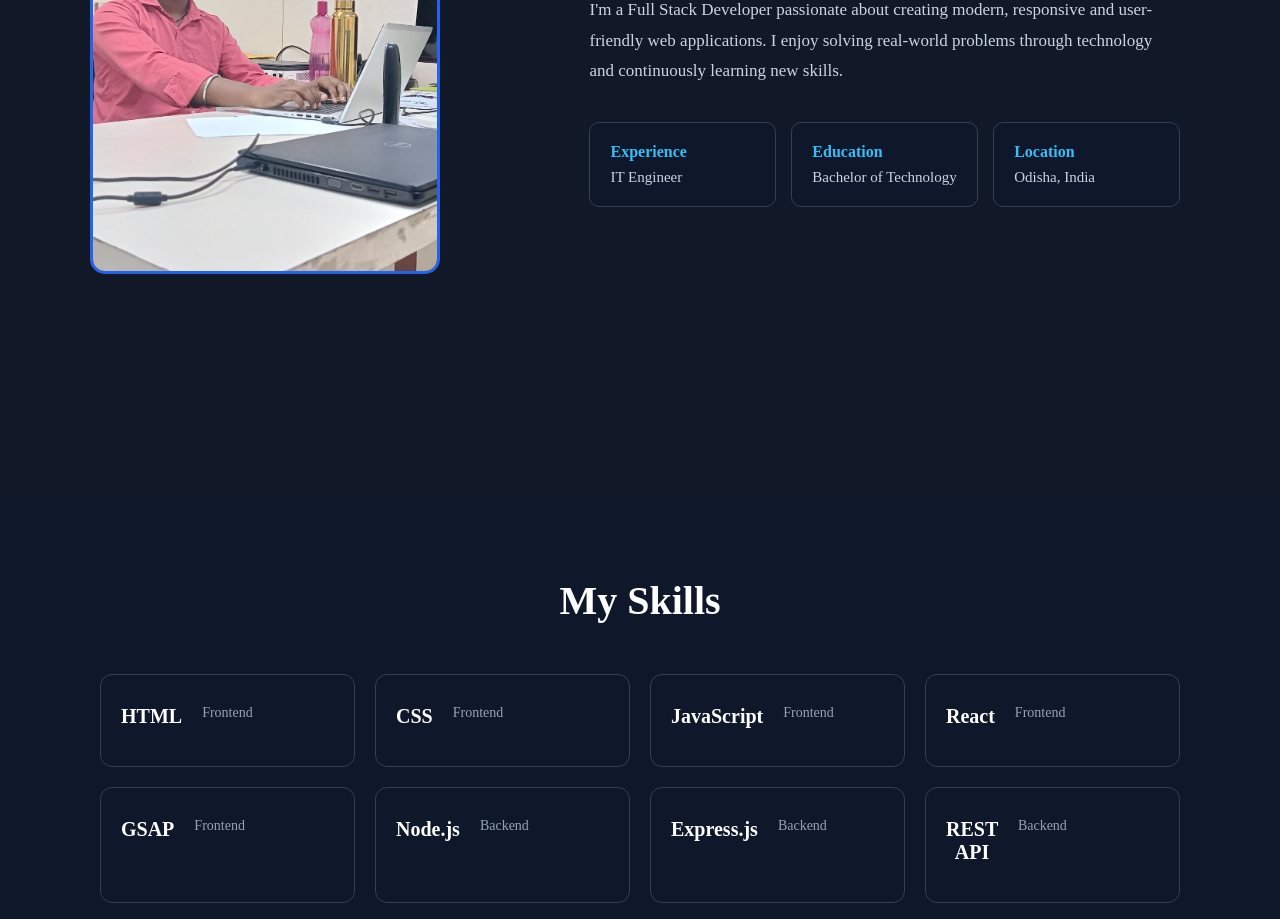
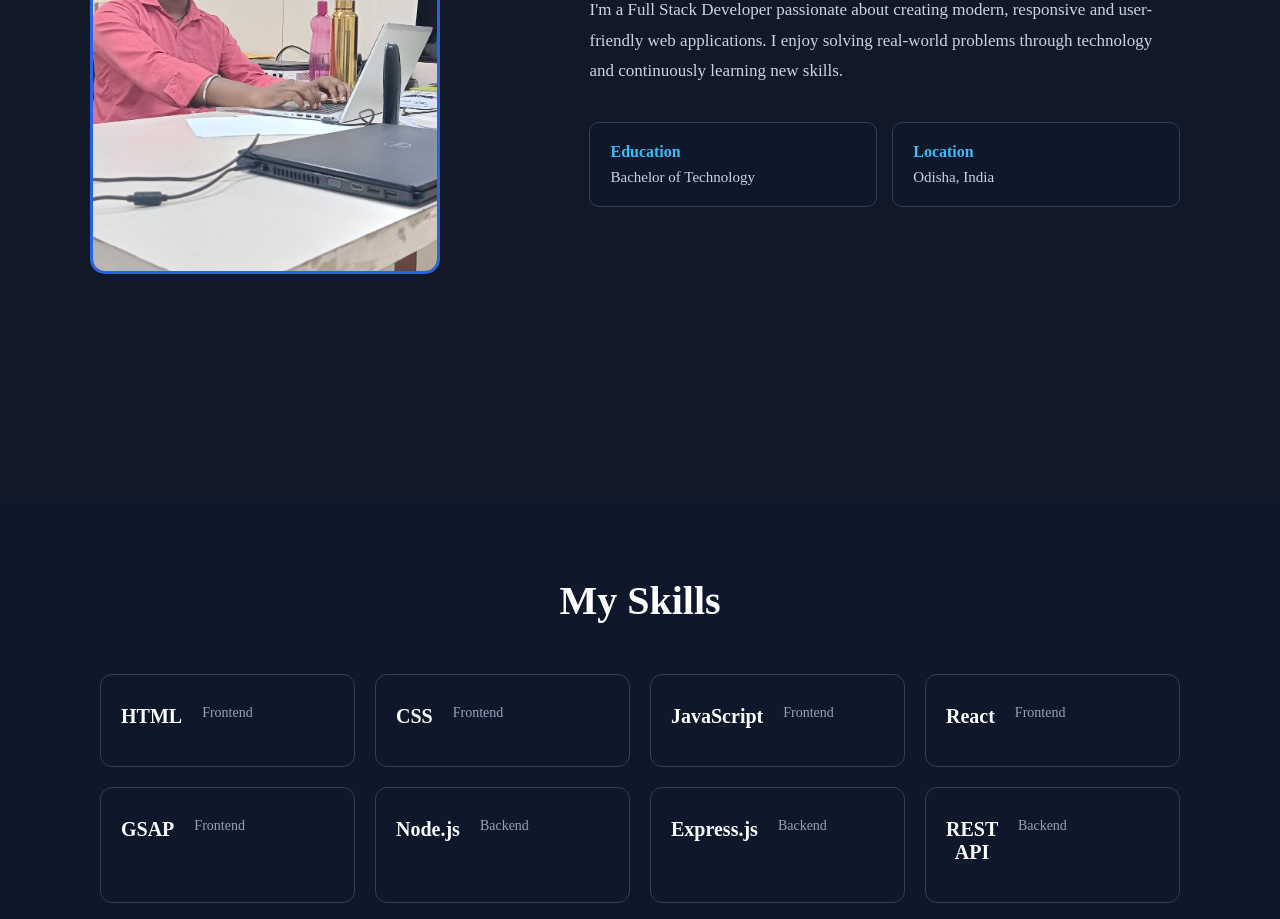
Before and after one commit to Sanjeeb2005/developer-portfolio, a React app: page / in a window 1280 px wide. Shown: the part 1100-2019 px from the top of the page. Built offline with nearby package versions, Linux system fonts and the light colour scheme; no server answers; the HTML template or start-up script is replaced by a standard one.

Commit message:
Resume Update

```diff
--- a/src/components/About/About.jsx
+++ b/src/components/About/About.jsx
@@ -89,11 +89,6 @@ function About() {
           <div className="about-info">
 
             <div className="info-card">
-              <h4>Experience</h4>
-              <p>IT Engineer</p>
-            </div>
-
-            <div className="info-card">
               <h4>Education</h4>
               <p>Bachelor of Technology</p>
             </div>
--- a/src/components/Hero/Hero.jsx
+++ b/src/components/Hero/Hero.jsx
@@ -13,8 +13,8 @@ function handleViewProjects(){
 
 function handleDownloadCV(){
     const link = document.createElement('a');
-    link.href = '/Sanjeeb_Batriya_Resume.pdf';
-    link.download = 'Sanjeeb_Batriya_Resume.pdf';
+    link.href = '/Sanjeeb_Batriya.pdf';
+    link.download = 'Sanjeeb_Batriya.pdf';
 
     document.body.appendChild(link);
     link.click();
--- a/src/components/Navbar/Navbar.jsx
+++ b/src/components/Navbar/Navbar.jsx
@@ -23,8 +23,8 @@ function Navbar() {
 
     function downloadResume() {
         const resume = document.createElement("a");
-        resume.href = "/Sanjeeb_Batriya_Resume.pdf";
-        resume.download = "Sanjeeb_Batriya_Resume.pdf";
+        resume.href = "/Sanjeeb_Batriya.pdf";
+        resume.download = "Sanjeeb_Batriya.pdf";
         document.body.appendChild(resume);
         resume.click();
         document.body.removeChild(resume);
```
Also changed, not shown: 2 other files (tests, documents, lock files or other folders).
